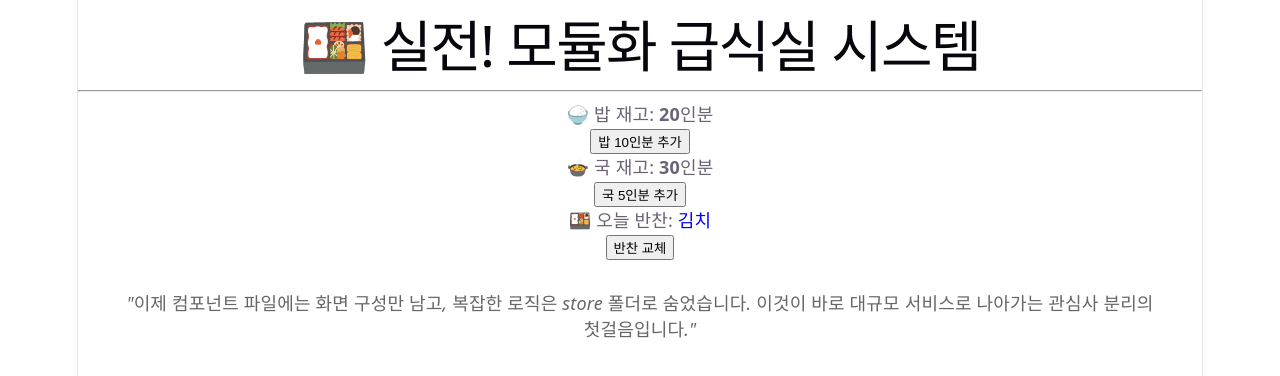
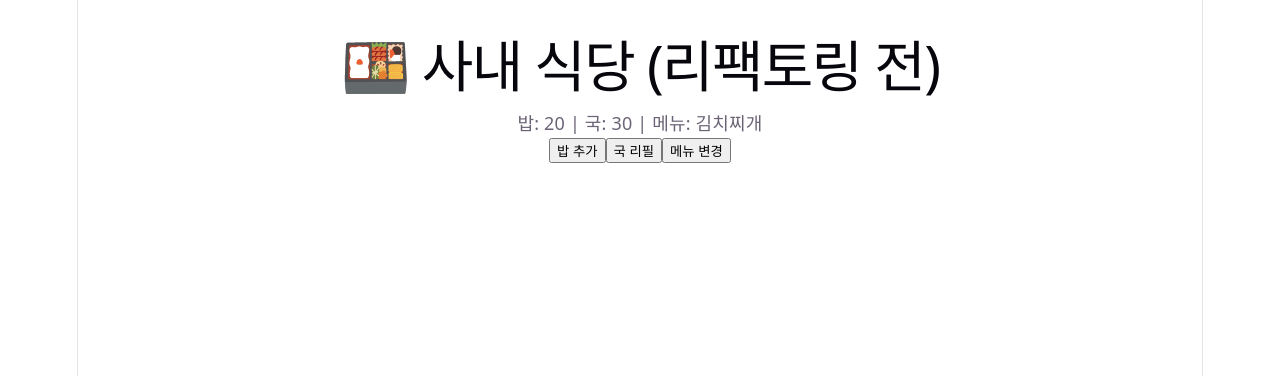
Before and after one commit to yunajoe/react-master-class-part2-inflearn, a React (Vite) app: page / in a window 1280 px wide. Shown: the top 376 px of the page. Built offline with nearby package versions, Linux system fonts and the light colour scheme.

Commit message:
feat: mission: 리듀서 모듈화

```diff
--- a/src/App.jsx
+++ b/src/App.jsx
@@ -1,4 +1,4 @@
-import ModularCafeteria from "./components/ModularCafeteria.jsx";
+import Restaurant from "./components/Restaurant.jsx";
 
 function App() {
   return (
@@ -12,7 +12,8 @@ function App() {
       {/* <AdvancedCafeteria /> */}
       {/* <StateCart />
       <ReducerCart /> */}
-      <ModularCafeteria />
+      {/* <ModularCafeteria /> */}
+      <Restaurant />
     </>
   );
 }
--- /dev/null
+++ b/src/components/Restaurant.jsx
@@ -0,0 +1,29 @@
+import { useReducer } from "react";
+import {
+  addRice,
+  changeMenu,
+  refillSoup,
+} from "../store/cafeteria/cafeteriaActions.js";
+import {
+  cafeteriaInitialState,
+  cafeteriaReducer,
+} from "../store/cafeteria/cafeteriaReducer.js";
+
+function Restaurant() {
+  const [state, dispatch] = useReducer(cafeteriaReducer, cafeteriaInitialState);
+  return (
+    <div style={{ padding: "20px", textAlign: "center" }}>
+      <h1>🍱 사내 식당 (리팩토링 전)</h1>
+      <p>
+        밥: {state.rice} | 국: {state.soup} | 메뉴: {state.mainMenu}
+      </p>
+
+      {/* 액션 객체를 매번 직접 타이핑함 (오타 위험 높음) */}
+      <button onClick={() => dispatch(addRice(10))}>밥 추가</button>
+      <button onClick={() => dispatch(refillSoup(20))}>국 리필</button>
+      <button onClick={() => dispatch(changeMenu("돈까수"))}>메뉴 변경</button>
+    </div>
+  );
+}
+
+export default Restaurant;
--- a/src/reducer/rootReducer.js
+++ b/src/reducer/rootReducer.js
@@ -8,6 +8,6 @@ import { riceReducer } from "./rice/riceReducer";
 
 export function rootReducer(state, action) {
   return {
-    riceL: riceReducer(state.rice, action),
+    rice: riceReducer(state.rice, action),
   };
 }
--- /dev/null
+++ b/src/store/cafeteria/cafeteriaActions.js
@@ -0,0 +1,22 @@
+import { CAFETERIA_ACTION_TYPES } from "./cafeteriaTypes.js";
+
+export function addRice(amount) {
+  return {
+    type: CAFETERIA_ACTION_TYPES.ADD_RICE,
+    payload: { amount },
+  };
+}
+
+export function refillSoup(amount) {
+  return {
+    type: CAFETERIA_ACTION_TYPES.REFILL_SOUP,
+    payload: { amount },
+  };
+}
+
+export function changeMenu(newMenu) {
+  return {
+    type: CAFETERIA_ACTION_TYPES.CHANGE_MENU,
+    payload: { newMenu },
+  };
+}
--- /dev/null
+++ b/src/store/cafeteria/cafeteriaReducer.js
@@ -0,0 +1,35 @@
+import { CAFETERIA_ACTION_TYPES } from "./cafeteriaTypes.js";
+
+export const cafeteriaInitialState = {
+  rice: 20,
+  soup: 30,
+  mainMenu: "김치찌개",
+};
+
+export function cafeteriaReducer(state, action) {
+  switch (action.type) {
+    case CAFETERIA_ACTION_TYPES.ADD_RICE: {
+      return {
+        ...state,
+        rice: state.rice + action.payload.amount,
+      };
+    }
+
+    case CAFETERIA_ACTION_TYPES.REFILL_SOUP: {
+      return {
+        ...state,
+        soup: state.soup + action.payload.amount,
+      };
+    }
+
+    case CAFETERIA_ACTION_TYPES.CHANGE_MENU: {
+      return {
+        ...state,
+        mainMenu: action.payload.newMenu,
+      };
+    }
+
+    default:
+      return state;
+  }
+}
--- /dev/null
+++ b/src/store/cafeteria/cafeteriaTypes.js
@@ -0,0 +1,5 @@
+export const CAFETERIA_ACTION_TYPES = Object.freeze({
+  ADD_RICE: "ADD_RICE",
+  REFILL_SOUP: "REFILL_SOUP",
+  CHANGE_MENU: "CHANGE_MENU",
+});
--- a/src/store/cafeteriaActions.js
+++ /dev/null
@@ -1,22 +0,0 @@
-import { ACTIONS } from "./cafeteriaConstants.js";
-
-export function addRice(amount) {
-  return {
-    type: ACTIONS.ADD_RICE,
-    amount,
-  };
-}
-
-export function refillSoup(amount) {
-  return {
-    type: ACTIONS.REFILL_SOUP,
-    amount,
-  };
-}
-
-export function changeSide(newSide) {
-  return {
-    type: ACTIONS.CHANGE_SIDE,
-    newSide,
-  };
-}
--- a/src/store/cafeteriaConstants.js
+++ /dev/null
@@ -1,5 +0,0 @@
-export const ACTIONS = {
-  ADD_RICE: "ADD_RICE",
-  REFILL_SOUP: "REFILL_SOUP",
-  CHANGE_SIDE: "CHANGE_SIDE",
-};
--- a/src/store/cafeteriaReducer.js
+++ /dev/null
@@ -1,14 +0,0 @@
-import { ACTIONS } from "./cafeteriaConstants.js";
-
-export function reducer(state, action) {
-  switch (action.type) {
-    case ACTIONS.ADD_RICE:
-      return { ...state, rice: state.rice + action.amount };
-    case ACTIONS.REFILL_SOUP:
-      return { ...state, soup: state.soup + action.amount };
-    case ACTIONS.CHANGE_SIDE:
-      return { ...state, side: action.newSide };
-    default:
-      return state;
-  }
-}
```
